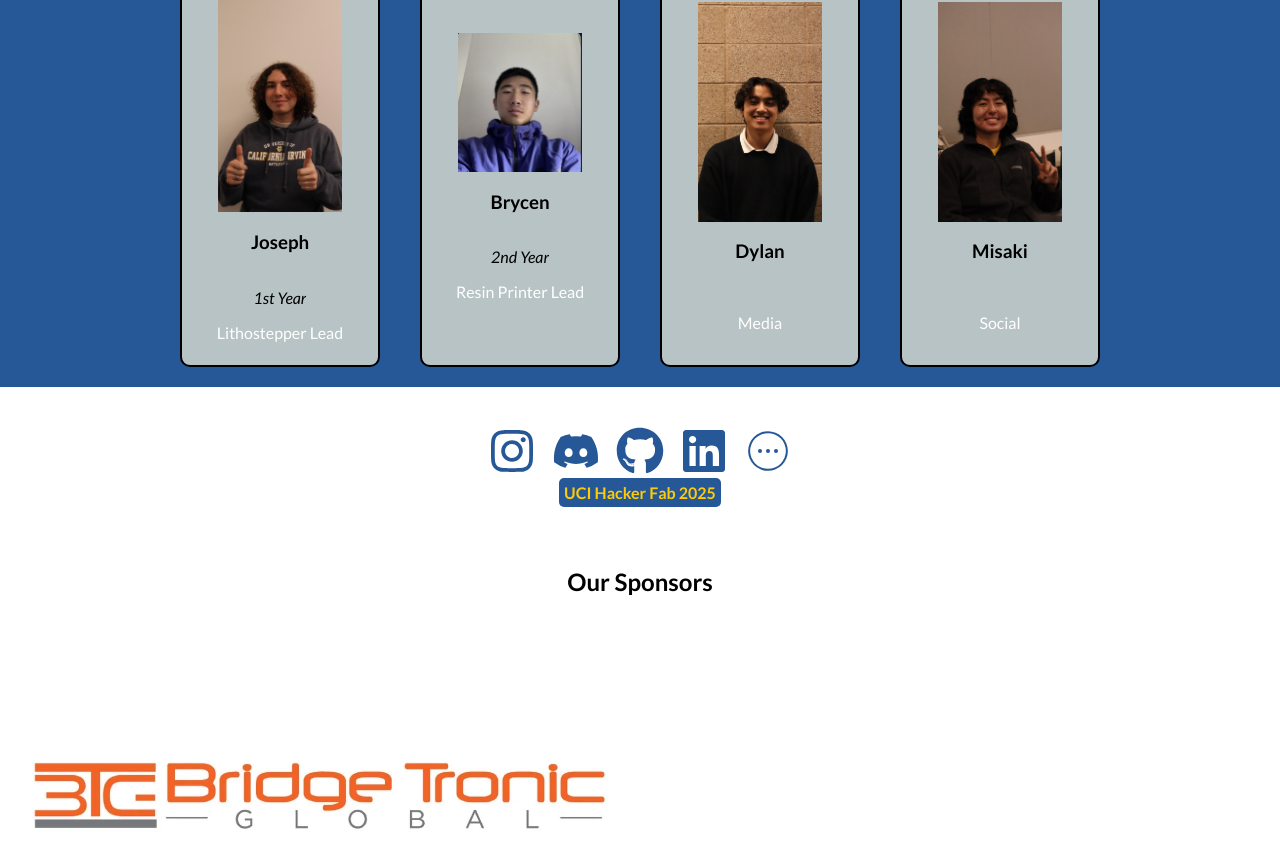
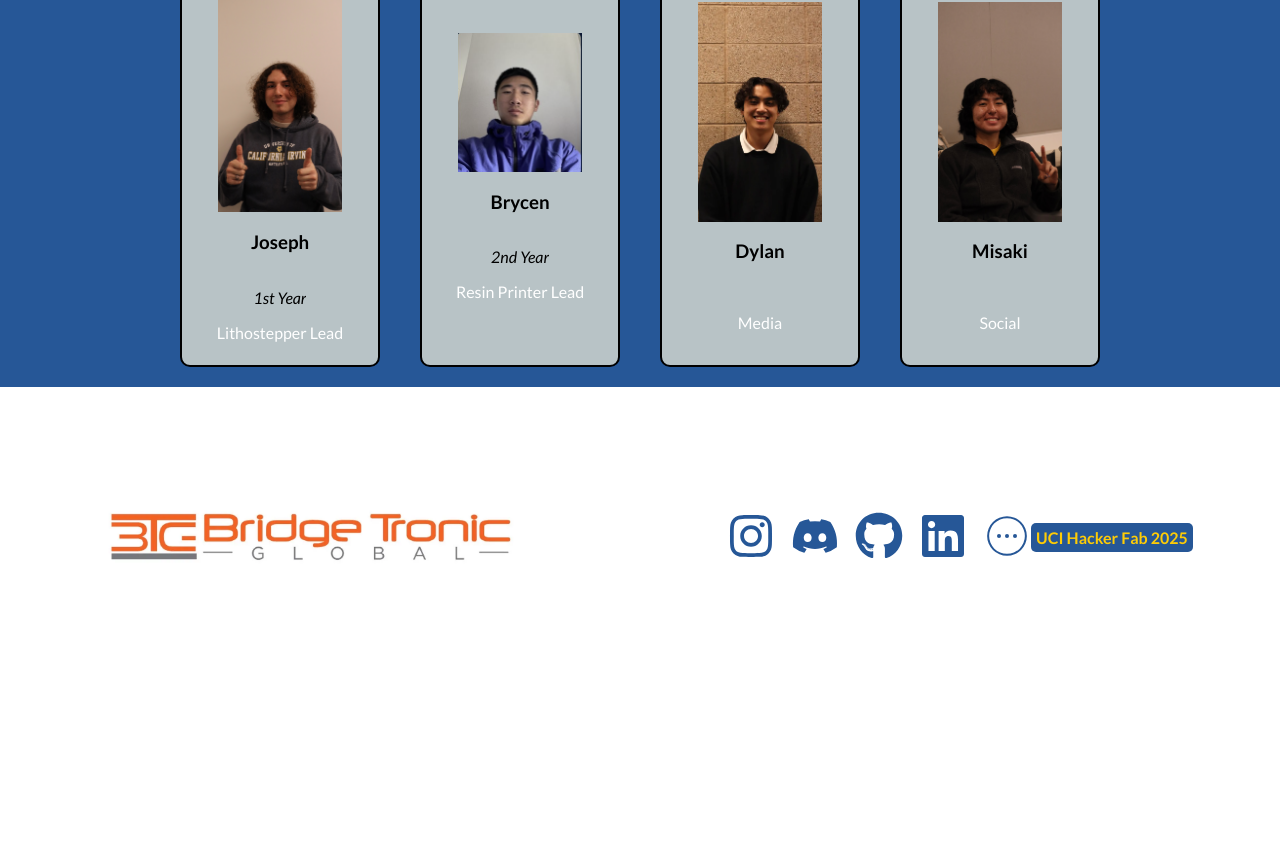
Before and after one commit to irvinehackerfab/hfab-website, a React (Vite) app: page /hfab-website/About in a window 1280 px wide. Shown: the part 1540-2407 px from the top of the page. After the commit the page ends 2227 px from the top, so only its background shows below. Built offline with nearby package versions, Linux system fonts and the light colour scheme.

Commit message:
formated the footer a little more

```diff
--- a/src/Footer.jsx
+++ b/src/Footer.jsx
@@ -12,8 +12,16 @@ function Footer() {
 
     return (
         <>
+            {/* Sponsors Section */}
+            <div className={styles.sponsors}>
+
+            </div>
             {/* Footer */}
             <div className={styles.Footer}>
+                <div className={styles.imgContainer}>
+                    <img src={BridgeTronic} alt="BridgeTronic"/>
+                </div>
+
                 <div className={styles.socialContainer}>
                     <a href={instagramLink} target="_blank" rel="noopener noreferrer">
                         <FaInstagram className={styles.socialButton} />
@@ -34,14 +42,7 @@ function Footer() {
                 <h1 className={styles.bodyText}>UCI Hacker Fab 2025</h1>
             </div>
 
-            {/* Sponsors Section */}
-            <div className={styles.sponsors}>
-                <h2 style={{ textAlign: "center" }}>Our Sponsors</h2>
-                <div className={styles.sponsorLogos}>
-                    {/* Example sponsor logos */}
-                    <img src={BridgeTronic} alt="BridgeTronic" style={{ width: "50%", height: "auto" }} />
-                </div>
-            </div>
+
         </>
     );
 }
--- a/src/Footer.module.css
+++ b/src/Footer.module.css
@@ -1,11 +1,24 @@
 .Footer{
     display: flex;
-    height: 20vh;
+    height: 300px;
     width: 100%;
-    flex-direction: column;
+    flex-direction: row;
     justify-content: center;
     align-items: center;
 
+    padding: 0;
+
+}
+.imgContainer{
+    height: 50%;
+    width: 50%;
+    overflow: hidden;
+}
+.imgContainer img {
+  width: 100%;
+  height: 100%;
+  object-fit: cover;
+  object-position: center;
 }
 .socialContainer{
     padding: 0px;
```
